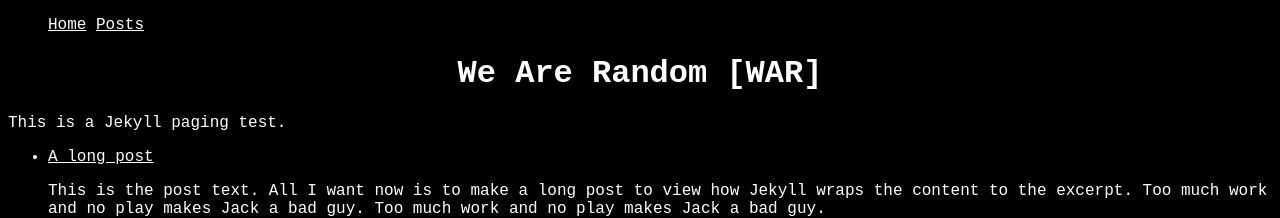
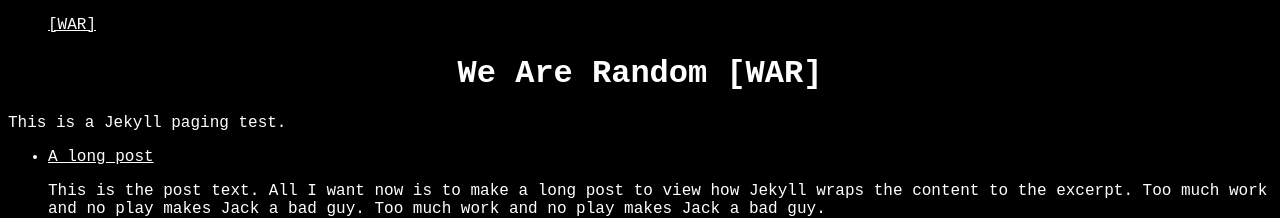
Before and after one commit to wearerandom/wearerandom.github.io, a Jekyll site: the page built from index.html, in a window 1280 px wide. Shown: the top 218 px of the page. Built offline with Jekyll 4.4.1, drawn with Linux system fonts in a browser that asks for light colours.

Commit message:
Update navbar.html

```diff
--- a/_includes/navbar.html
+++ b/_includes/navbar.html
@@ -1,11 +1,7 @@
-
 <div class="nav">
   <ul>
     <li>
-      <a href="/gitpage/">Home</a>
-    </li>
-    <li>
-      <a href="/posts/">Posts</a>
+      <a href="/gitpage/">[WAR]</a>
     </li>
   </ul>
 </div>
```
